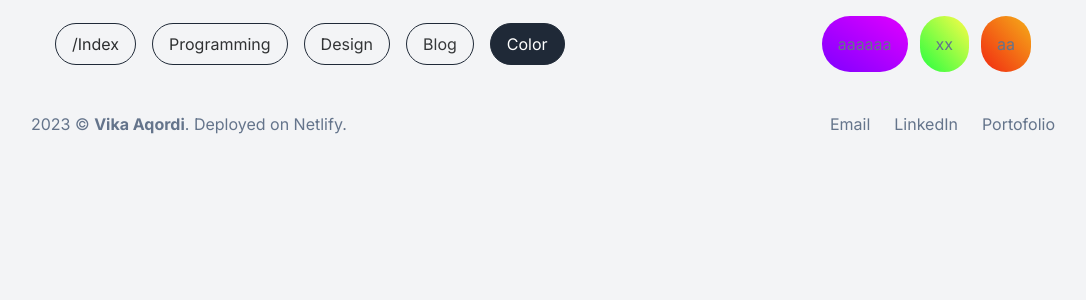
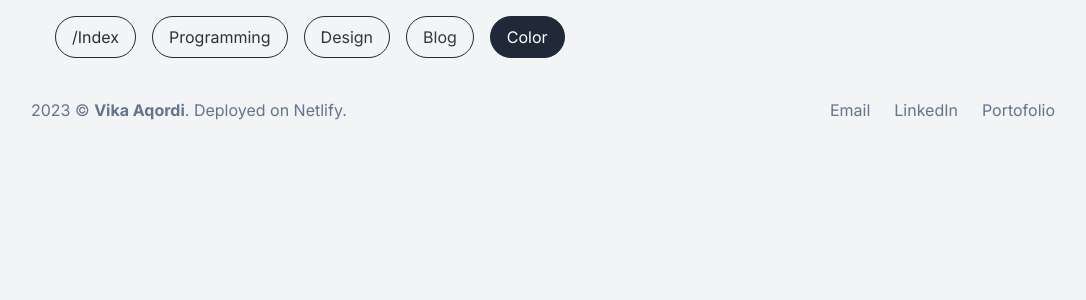
Before and after one commit to aqordeon/portofolio-aqordeon, a Nuxt app: page /colors in a window 1280 px wide. Shown: the top 300 px of the page, without its empty margins (97-1183 px from the left). Built offline with nearby package versions, Linux system fonts and the light colour scheme.

Commit message:
fix: Navigation: remove unused

```diff
--- a/components/Layouts/NavigationBar.vue
+++ b/components/Layouts/NavigationBar.vue
@@ -35,13 +35,13 @@
 					</NuxtLink>
 
 				</div>
-				<div class="grid grid-flow-col gap-x-3">
+				<!-- <div class="grid grid-flow-col gap-x-3">
 					<div @click.prevent="useState('tembak', () => 'pink')" class="theme-1 rounded-full p-4 hover:cursor-pointer">
 						aaaaaa
 					</div>
 					<div class="theme-3 rounded-full p-4 hover:cursor-pointer">xx</div>
 					<div class="theme-2 rounded-full p-4 hover:cursor-pointer">aa</div>
-				</div>
+				</div> -->
 			</div>
 		</div>
 	</section>
```
